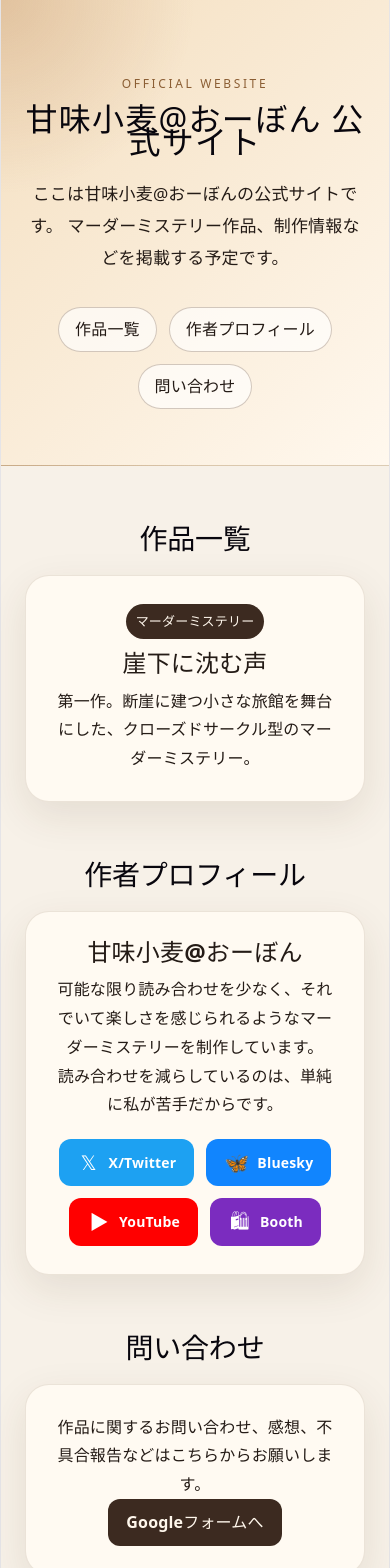
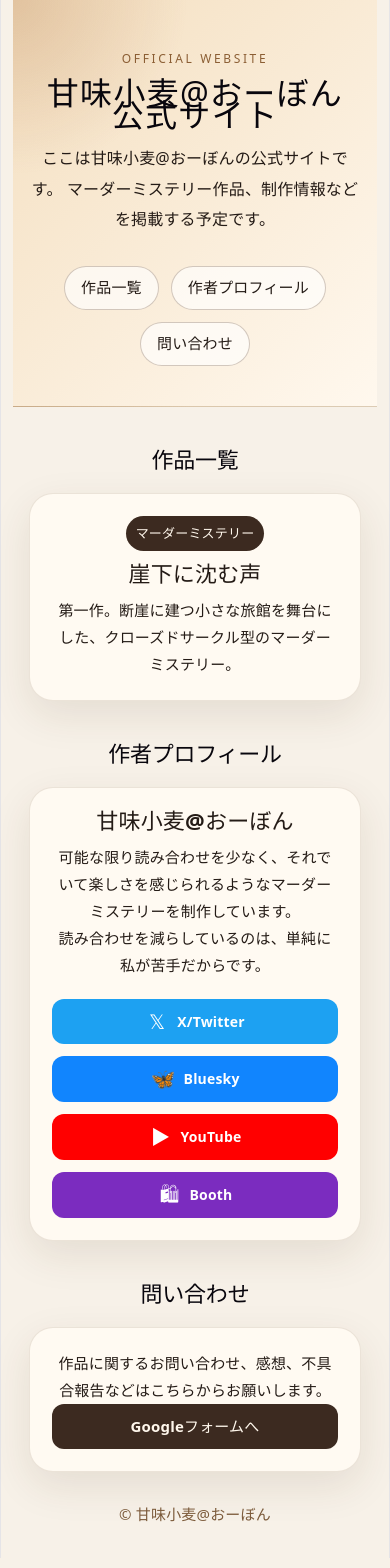
Before and after one commit to amamikomugi/official, a React (Vite) app: page / in a window 390 px wide. Shown: the top 1568 px of the page. Built offline with nearby package versions, Linux system fonts and the light colour scheme.

Commit message:
レスポンシブ対応、およびnodejs24に切り替え対応

```diff
--- a/src/App.css
+++ b/src/App.css
@@ -176,6 +176,51 @@ h1 {
   box-shadow: 0 8px 20px rgba(123, 44, 191, 0.3);
 }
 
+@media (max-width: 768px) {
+  .hero {
+    padding: 48px 16px 40px;
+  }
+
+  .lead {
+    font-size: 16px;
+    margin-top: 18px;
+  }
+
+  .section {
+    padding: 40px 16px 0;
+  }
+
+  .section h2,
+  .card h3 {
+    font-size: 22px;
+  }
+
+  .card {
+    padding: 22px;
+  }
+
+  .info {
+    gap: 10px;
+  }
+
+  .buttons,
+  .social-links {
+    justify-content: center;
+  }
+
+  .button,
+  .button.ghost,
+  .social-btn {
+    min-width: 0;
+    width: 100%;
+  }
+
+  .social-links {
+    flex-direction: column;
+    align-items: stretch;
+  }
+}
+
 .button.ghost {
   background: transparent;
   border: 1px solid #3c2a20;
@@ -273,6 +318,8 @@ h1 {
   border-radius: 10px;
   padding: 20px;
   width: min(720px, 92%);
+  max-height: 92vh;
+  overflow-y: auto;
   box-shadow: 0 20px 60px rgba(0,0,0,0.2);
 }
 
--- a/src/components/SocialTimeline.tsx
+++ b/src/components/SocialTimeline.tsx
@@ -1,4 +1,4 @@
-import React, { useState } from 'react'
+import { useState } from 'react'
 import '../App.css'
 
 type Post = {
--- a/src/components/Works.tsx
+++ b/src/components/Works.tsx
@@ -1,4 +1,4 @@
-import React, { useState } from 'react'
+import { useState } from 'react'
 import '../App.css'
 
 type Work = {
--- a/src/index.css
+++ b/src/index.css
@@ -51,9 +51,10 @@
 }
 
 #root {
-  width: 1126px;
-  max-width: 100%;
+  width: 100%;
+  max-width: 1126px;
   margin: 0 auto;
+  padding: 0 16px;
   text-align: center;
   border-inline: 1px solid var(--border);
   min-height: 100svh;
@@ -95,6 +96,24 @@ p {
   margin: 0;
 }
 
+@media (max-width: 768px) {
+  :root {
+    font-size: 15px;
+  }
+
+  h1 {
+    font-size: 36px;
+  }
+
+  h2 {
+    font-size: 22px;
+  }
+
+  #root {
+    padding: 0 12px;
+  }
+}
+
 code,
 .counter {
   font-family: var(--mono);
```
